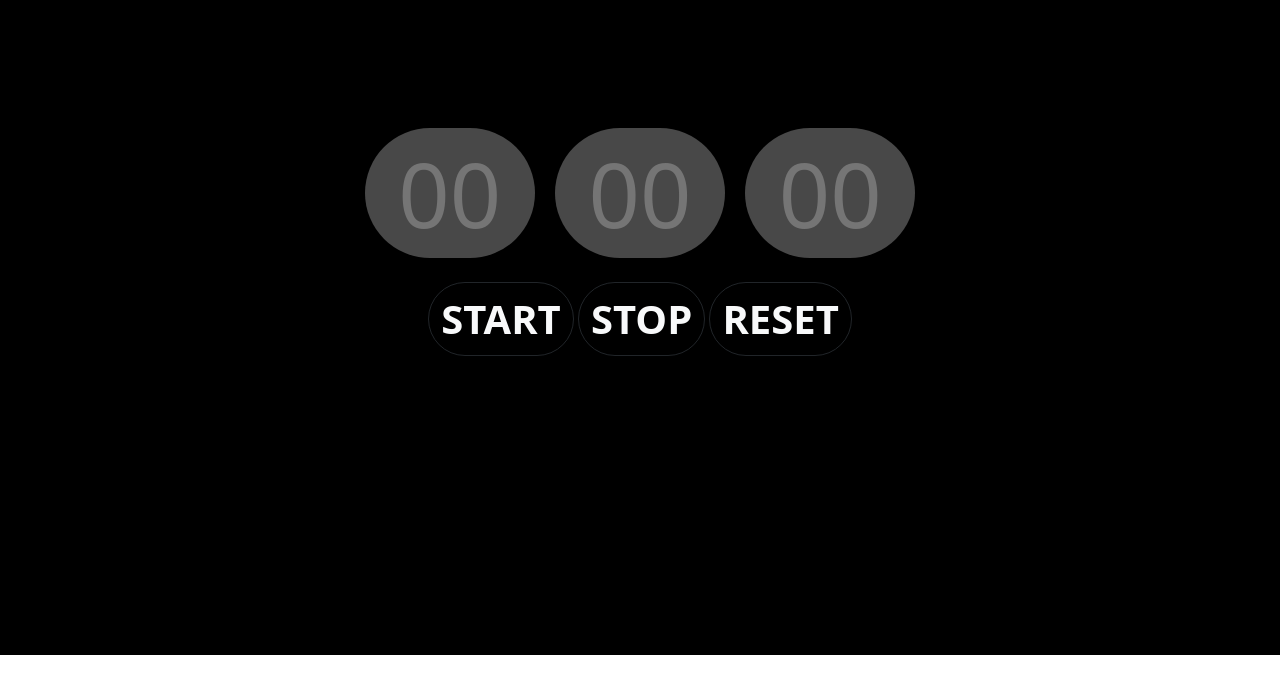
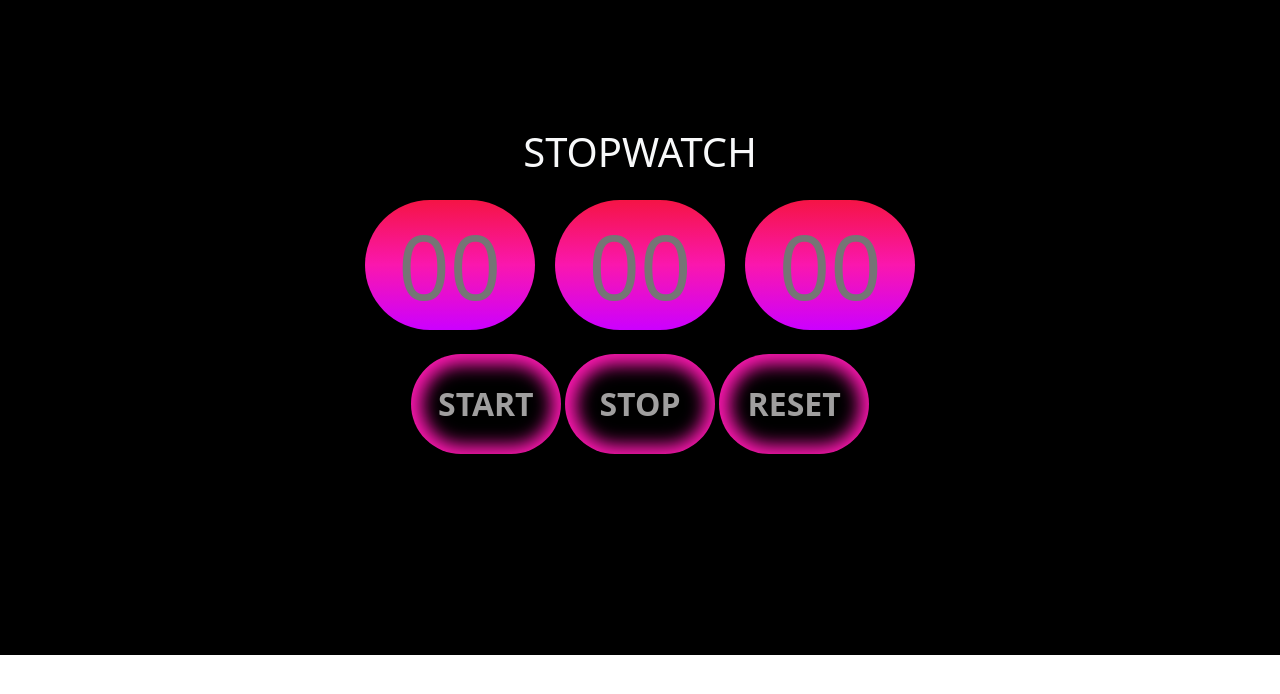
Before and after one commit to Adediv/stopwatch, a plain HTML site: page index.html in a window 1280 px wide. Drawn offline with Linux system fonts and the light colour scheme.

Commit message:
i finished stopwatch

```diff
--- a/index.html
+++ b/index.html
@@ -13,9 +13,15 @@
             /* background-repeat: no-repeat;
             background-size: cover;
             background-position: center; */
-            background-color: black;
+            background-color:black;
             padding-top: 10%;
 
+        }
+        .btn{
+            box-shadow: 1px 1px 17px 10px rgb(250, 23, 174) inset;
+            height: 100px !important;
+            width: 150px !important;
+            color: rgb(160, 159, 159);
         }
         .col-2{
             height: 130px;
@@ -23,23 +29,26 @@
             text-align: center;
             font-size: 90px;
             color: white;
+            background-image: linear-gradient(rgb(245, 20, 69),rgb(250, 23, 174) , rgb(204, 0, 255));
 
 
 
         }
 
+
     </style>
 </head>
 <body>
    <div class="text-center col-sm-11 col-md-11 col-lg-12">
+    <h1 class="mb-4 text-light">STOPWATCH </h1>
         <div class="">
             <input disabled class="col-2 rounded-pill border-0 mx-2" type="text" placeholder="00" id="myHour">
             <input disabled class="col-2 rounded-pill border-0 mx-2" type="text" placeholder="00" id="myMin">
             <input disabled class="col-2 rounded-pill border-0 mx-2" type="text" placeholder="00" id="mySecs"><br>
         </div>
-        <button class="btn btn-outline-dark text-light fw-bold mt-4 rounded-pill fs-1 fw-bold" onclick="stopWatch()"> START</button>
-        <button class="btn btn-outline-dark text-light fw-bold mt-4 rounded-pill fs-1 fw-bold" onclick="stop()"> STOP</button>
-        <button class="btn btn-outline-dark text-light fw-bold mt-4 rounded-pill fs-1 fw-bold" onclick="reset()"> RESET</button>
+        <button class="btn border-0  fw-bold mt-4 rounded-pill fs-2 fw-bold" onclick="stopWatch()"> START</button>
+        <button class="btn border-0  fw-bold mt-4 rounded-pill fs-2 fw-bold" onclick="stop()"> STOP</button>
+        <button class="btn border-0  fw-bold mt-4 rounded-pill fs-2 fw-bold" onclick="reset()"> RESET</button>
    </div>
   <script src="stopwatch.js"></script>
 </body>
--- a/stopwatch.js
+++ b/stopwatch.js
@@ -5,7 +5,7 @@ const stopWatch = () =>{
     let countedSec = mySecs.value;
     countedSec++;
     mySecs.value = countedSec;
-    setTimeout(stopWatch, 10)
+    myTimeout = setTimeout(stopWatch, 10)
     if(mySecs.value == 100){
         mySecs.value = 0;
         myMin.value++;
@@ -17,9 +17,7 @@ const stopWatch = () =>{
 }
 
 const stop =()=>{
-    myHour.innerText = myHour
-    myMin.innerText = myMin
-    mySecs.innerText = my
+    clearTimeout(myTimeout);
 }
 
 const reset =()=>{
```
